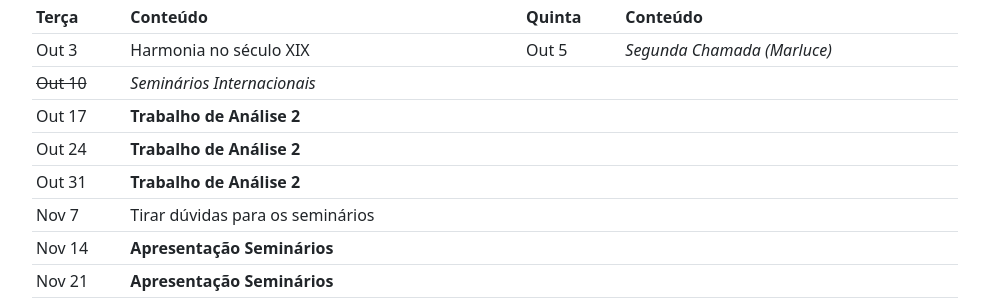
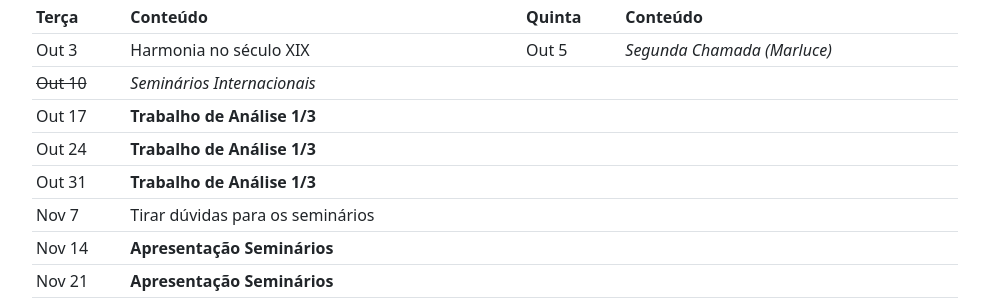
Before and after one commit to pedrokroger/pedrokroger.github.io, a Jekyll site: the page built from pages/musa76-lem8.md, in a window 1280 px wide and 900 px high, scrolled down 2050 px. Shown: the part 463-763 px from the top of the window, without its empty margins (50-1039 px from the left). Built offline with Jekyll 4.4.1, drawn with Linux system fonts in a browser that asks for light colours.

Commit message:
Atualiza cronograma LEM 8

```diff
--- a/pages/musa76-lem8.md
+++ b/pages/musa76-lem8.md
@@ -118,9 +118,9 @@ ser modificado de acordo com a necessidade e eventualidade.
 |------------|----------------------------------|--------|-----------------------------|
 | Out 3      | Harmonia no século XIX           | Out 5  | _Segunda Chamada (Marluce)_ |
 | ~~Out 10~~ | _Seminários Internacionais_      |        |                             |
-| Out 17     | **Trabalho de Análise 2**        |        |                             |
-| Out 24     | **Trabalho de Análise 2**        |        |                             |
-| Out 31     | **Trabalho de Análise 2**        |        |                             |
+| Out 17     | **Trabalho de Análise 1/3**      |        |                             |
+| Out 24     | **Trabalho de Análise 1/3**      |        |                             |
+| Out 31     | **Trabalho de Análise 1/3**      |        |                             |
 | Nov 7      | Tirar dúvidas para os seminários |        |                             |
 | Nov 14     | **Apresentação Seminários**      |        |                             |
 | Nov 21     | **Apresentação Seminários**      |        |                             |
```
